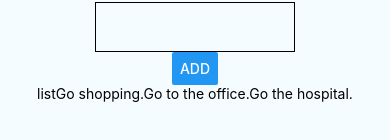
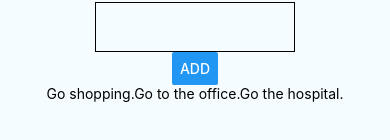
Before and after one commit to okapie/react-native-redux-go, a React Native app in the folder client/: screen / in a window 390 px wide. Shown: the part 370-510 px from the top of the page. Built offline with nearby package versions, Linux system fonts and the light colour scheme.

Commit message:
Dispatch action to post todo and set validation message display.

```diff
--- a/client/src/components/todos/index.js
+++ b/client/src/components/todos/index.js
@@ -16,7 +16,8 @@ class Todos extends Component {
     super(props);
     this.state = {
       list: "",
-      inputText: ""
+      inputText: "",
+      validation: {}
     };
     props.getTodosList();
     this.listObject = props.list;
@@ -26,13 +27,37 @@ class Todos extends Component {
     this.setState({inputText})
   };
 
+  handlerAddTodo = () => {
+    this.setState({
+      validation: {
+        inputText: ""
+      }
+    });
+    if (this.state.inputText === "") {
+      this.setState({
+        validation: {
+          inputText: "Enter your schedule."
+        }
+      });
+      return;
+    }
+    this.props.postTodo(this.state.inputText);
+  };
+
   render() {
     const content =
       Object.keys(this.listObject).length === 0
         ? <Text>No list.</Text>
-        : Object.entries(this.listObject).map((value, index) => <Text key={`todo_${index}`}>{ value }</Text>);
+        : Object.entries(this.listObject).map(([key, value], index) => <Text key={`todo_${index}`}>{ value }</Text>);
+    const validation =
+      Object.keys(this.state.validation).length === 0
+        ? null
+        : Object.entries(this.state.validation).map(
+          ([key, value], index) => <Text key={`validation_${index}`} style={styles.validation}>{ value }</Text>
+          );
     return (
       <View style={styles.container}>
+        { validation }
         <TextInput
           value={this.state.inputText}
           onChangeText={this.handlerChangeInputText}
@@ -41,7 +66,7 @@ class Todos extends Component {
         <Button
           title="Add"
           style={styles.button}
-          onPress={() => console.log("Pressed")}
+          onPress={this.handlerAddTodo}
         />
         { content }
       </View>
@@ -51,7 +76,8 @@ class Todos extends Component {
 
 const mapDispatchToProps = dispatch => {
   return {
-    getTodosList: () => dispatch(modules.action.getTodosList())
+    getTodosList: () => dispatch(modules.action.getTodosList()),
+    postTodo: value => dispatch(modules.action.postTodo(value))
   };
 };
 
@@ -89,5 +115,8 @@ const styles = StyleSheet.create({
     fontSize: 14,
     borderColor: "#000",
     borderWidth: 1
+  },
+  validation: {
+    color: "#ff0000"
   }
 });
--- a/client/src/modules/todos.js
+++ b/client/src/modules/todos.js
@@ -10,15 +10,18 @@ const defaultState = {
     "Go shopping.",
     "Go to the office.",
     "Go the hospital."
-  ]
+  ],
+  postResult: false
 };
 
 /**
  * Action Creator.
  */
 const GET_TODOS_LIST = "GET_TODOS_LIST";
+const POST_TODO = "POST_TODO";
 const actions = {
-  getTodosList: createAction(GET_TODOS_LIST)
+  getTodosList: createAction(GET_TODOS_LIST),
+  postTodo: createAction(POST_TODO)
 };
 
 /**
@@ -31,6 +34,9 @@ const reducers = handleActions(
   {
     [GET_TODOS_LIST]: (state, action) => ({
       list: action.payload
+    }),
+    [POST_TODO]: (state, action) => ({
+      postResult: action.payload
     })
   },
   /**
```
